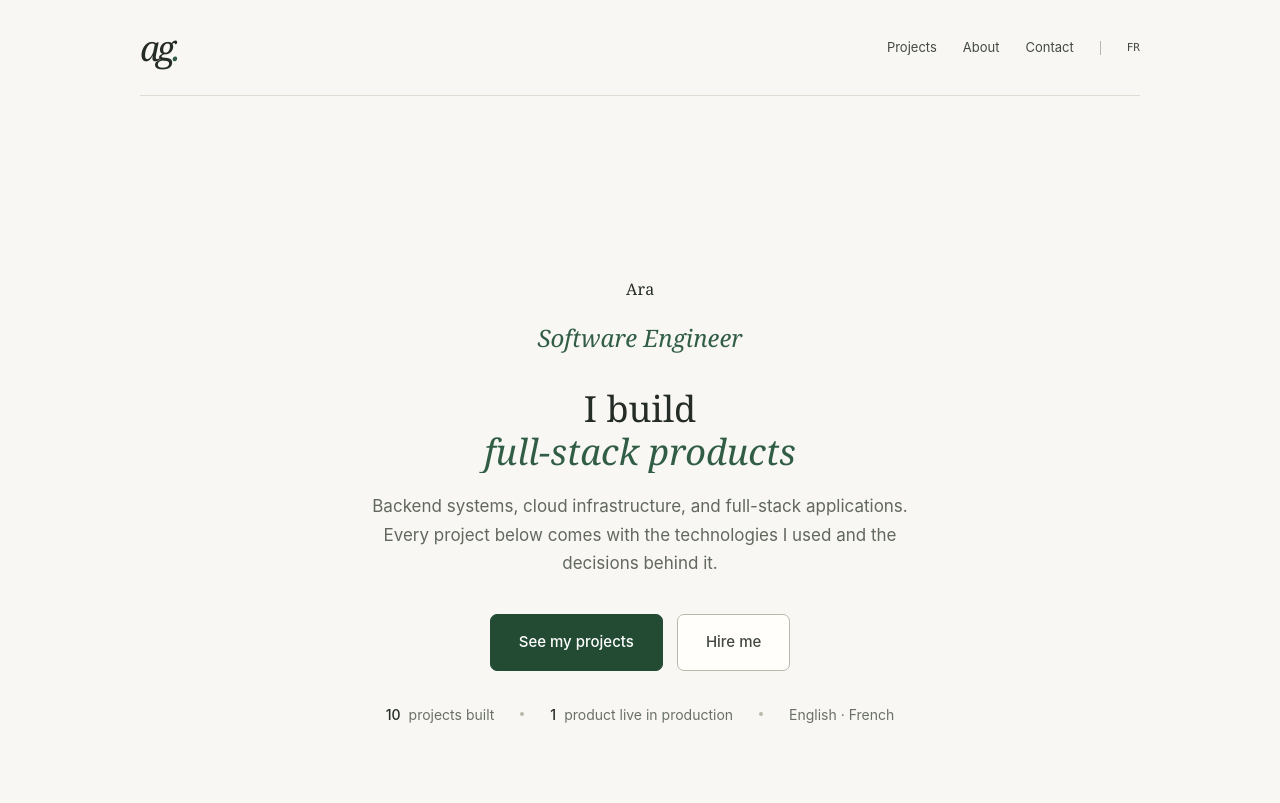
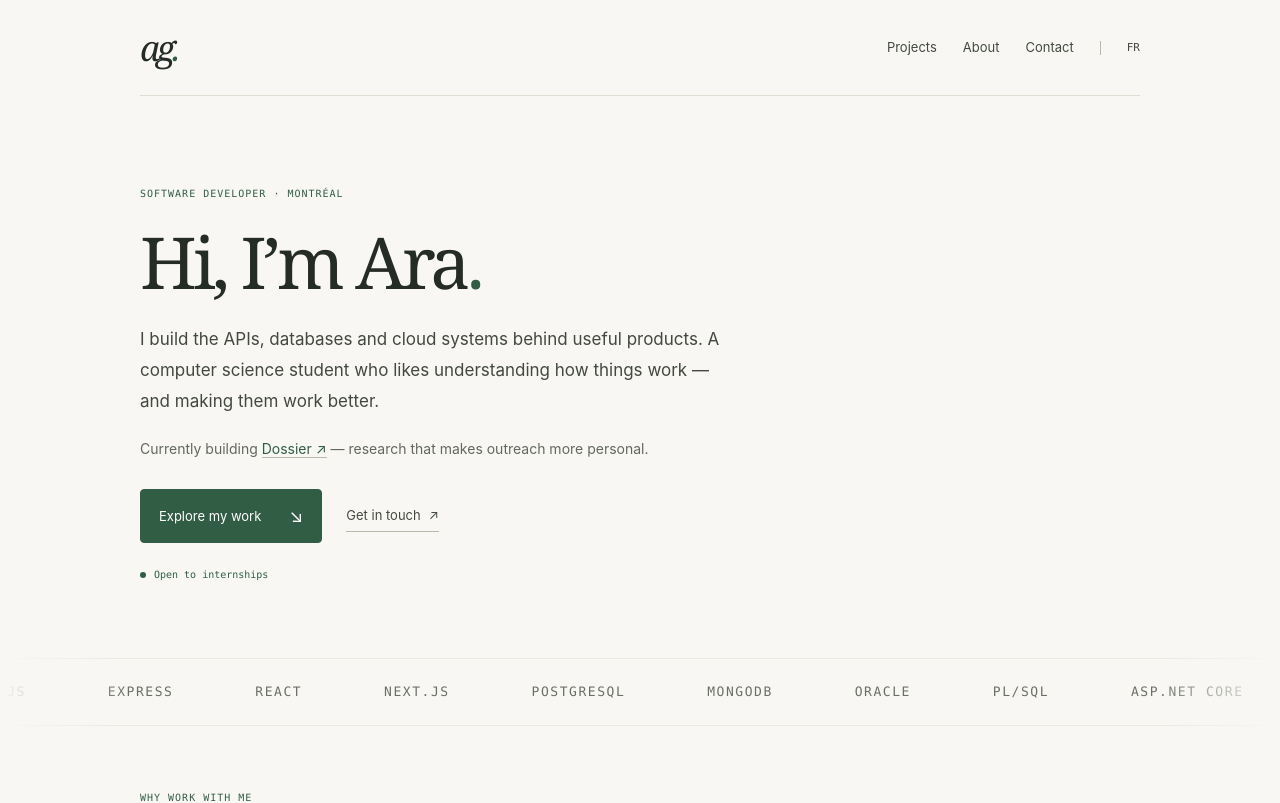
Before and after one commit to AraGhah/Portfolio, a Next.js app: page /en in a window 1280 px wide. Shown: the top 803 px of the page. Built offline with nearby package versions, Linux system fonts and the light colour scheme.

Commit message:
Introduce Ara in a more personal voice

```diff
--- a/components/hero/Hero.module.css
+++ b/components/hero/Hero.module.css
@@ -1,231 +1,14 @@
-.hero {
-  position: relative;
-  min-height: 100vh;
-  min-height: 100svh;
-  display: flex;
-  align-items: center;
-  justify-content: center;
-  padding: clamp(100px, 14vh, 140px) clamp(20px, 7vw, 110px) clamp(80px, 12vh, 120px);
-  overflow: hidden;
-  background: var(--bg);
-}
-
-.fade {
-  position: absolute;
-  inset: auto 0 0;
-  height: 30vh;
-  background: linear-gradient(to top, var(--bg) 15%, transparent);
-  pointer-events: none;
-}
-
-.content {
-  position: relative;
-  z-index: 1;
-  max-width: 780px;
-  text-align: center;
-}
-
-.title {
-  font-family: var(--font-display);
-  font-size: var(--t-hero);
-  font-weight: 400;
-  line-height: 0.9;
-  letter-spacing: -0.02em;
-  margin: 0;
-  color: var(--ink);
-}
-
-.letterMask {
-  display: inline-block;
-  overflow: hidden;
-  padding: 0 0.02em 0.06em;
-  vertical-align: top;
-}
-
-.letter {
-  display: inline-block;
-  color: var(--ink);
-}
-
-.roleBlock {
-  margin-top: clamp(16px, 2.6vh, 24px);
-}
-
-.role {
-  display: inline-block;
-  font-family: var(--font-display);
-  font-style: italic;
-  font-size: clamp(18px, 2.2vw, 24px);
-  margin: 0;
-}
-
-.build {
-  margin: clamp(22px, 3.6vh, 32px) 0 0;
-  font-family: var(--font-display);
-  font-size: clamp(24px, 3.2vw, 36px);
-  line-height: 1.2;
-  color: var(--ink);
-}
-
-.build .buildWord {
-  display: grid;
-  justify-items: center;
-  font-style: italic;
-  color: var(--c-blue);
-}
-
-.lead {
-  margin: clamp(14px, 2.4vh, 20px) auto 0;
-  max-width: 560px;
-  font-size: var(--t-lead);
-  line-height: 1.68;
-  color: var(--ink-muted);
-  text-wrap: pretty;
-}
-
-.actions {
-  display: flex;
-  flex-wrap: wrap;
-  gap: 14px;
-  justify-content: center;
-  margin-top: clamp(26px, 4.5vh, 38px);
-}
-
-.btnPrimary,
-.btnSecondary {
-  position: relative;
-  display: inline-flex;
-  align-items: center;
-  gap: 10px;
-  overflow: hidden;
-  font-family: var(--font-body);
-  font-size: 15px;
-  font-weight: 500;
-  padding: 15px 28px;
-  border-radius: 7px;
-}
-
-.btnPrimary {
-  background: var(--c-blue-strong);
-  border: 1px solid var(--c-blue-strong);
-  color: #ffffff;
-  box-shadow: 0 12px 24px -16px rgba(var(--strong-rgb), 0.5);
-  transition:
-    background-color 300ms var(--ease-out),
-    box-shadow 300ms var(--ease-out);
-}
-
-.btnPrimary:hover {
-  background-color: var(--acc-hover);
-  box-shadow: 0 16px 30px -16px rgba(var(--strong-rgb), 0.6);
-}
-
-.btnSecondary {
-  background: var(--bg-raised);
-  border: 1px solid var(--line-strong);
-  color: var(--ink-body);
-  transition:
-    background 250ms var(--ease-out),
-    border-color 250ms var(--ease-out),
-    color 250ms var(--ease-out);
-}
-
-.btnSecondary:hover {
-  color: var(--acc);
-  border-color: rgba(var(--acc-rgb), 0.45);
-  background: rgba(var(--acc-rgb), 0.06);
-}
-
-.trust {
-  display: flex;
-  flex-wrap: wrap;
-  justify-content: center;
-  gap: 10px 26px;
-  list-style: none;
-  margin: clamp(26px, 4vh, 36px) 0 0;
-  padding: 0;
-  font-family: var(--font-body);
-  font-size: 14px;
-  color: var(--ink-label);
-}
-
-.trust li {
-  display: inline-flex;
-  align-items: center;
-  gap: 8px;
-}
-
-.trust li + li::before {
-  content: '';
-  width: 4px;
-  height: 4px;
-  margin-right: 18px;
-  border-radius: 50%;
-  background: var(--line-strong);
-}
-
-.trust strong {
-  font-weight: 500;
-  color: var(--ink);
-}
-
-.scrollCue {
-  position: absolute;
-  bottom: clamp(20px, 4vh, 36px);
-  left: 50%;
-  z-index: 1;
-  transform: translateX(-50%);
-}
-
-.scrollTrack {
-  position: relative;
-  display: block;
-  width: 22px;
-  height: 36px;
-  border: 1px solid var(--line-strong);
-  border-radius: 12px;
-}
-
-.scrollDot {
-  position: absolute;
-  top: 7px;
-  left: 50%;
-  width: 3px;
-  height: 7px;
-  margin-left: -1.5px;
-  border-radius: 2px;
-  background: var(--acc);
-  animation: scrollDot 2s var(--ease-out) infinite;
-}
-
-@keyframes scrollDot {
-  0% {
-    transform: translateY(0);
-    opacity: 0;
-  }
-  30% {
-    opacity: 1;
-  }
-  100% {
-    transform: translateY(14px);
-    opacity: 0;
-  }
-}
-
-.btnPrimary:focus-visible,
-.btnSecondary:focus-visible {
-  outline: 2px solid var(--acc);
-  outline-offset: 4px;
-}
-
-@media (max-width: 520px) {
-  .trust {
-    flex-direction: column;
-    align-items: center;
-    gap: 8px;
-  }
-
-  .trust li + li::before {
-    display: none;
-  }
-}
+.hero { max-width: calc(var(--w-content) + 56px); margin: auto; padding: 90px 28px 76px; display: grid; grid-template-columns: minmax(0, 1fr) 240px; gap: 58px; align-items: center; }
+.eyebrow { margin-bottom: 22px; color: var(--acc); text-transform: uppercase; letter-spacing: .1em; font: 10px/1.5 var(--font-mono); }
+.title { margin: 0 0 24px; font: 400 clamp(48px, 5.6vw, 76px)/1.08 var(--font-display); letter-spacing: -.055em; }
+.title > span { color: var(--acc); }
+.lead { max-width: 580px; font-size: 17px; line-height: 1.8; margin-bottom: 20px; }
+.current { max-width: 540px; font-size: 14px; color: var(--ink-muted); line-height: 1.8; }
+.current a { color: var(--acc); border-bottom: 1px solid var(--line-strong); }
+.actions { display: flex; flex-wrap: wrap; align-items: center; gap: 24px; margin-top: 28px; font-size: 13px; }
+.primary { display: inline-flex; gap: 28px; align-items: center; background: var(--acc); color: #fffefa; border: 1px solid var(--acc); padding: 11px 18px; border-radius: 4px; transition: background .2s, transform .2s; }
+.primary:hover { background: var(--acc-hover); transform: translateY(-2px); }
+.primary span { font-size: 18px; }
+.available { display: flex; gap: 8px; align-items: center; margin: 24px 0 0; font: 10px/1.5 var(--font-mono); color: var(--acc); }
+@media (max-width: 700px) { .hero { grid-template-columns: minmax(0, 1fr); gap: 36px; padding-top: 52px; } }
+@media (max-width: 600px) { .hero { padding: 50px 22px; } .title { font-size: clamp(42px, 10vw, 60px); } .lead { font-size: 16px; } }
--- a/components/hero/Hero.tsx
+++ b/components/hero/Hero.tsx
@@ -1,131 +1,22 @@
-'use client';
-
-import { useRef } from 'react';
-import { motion, useScroll, useTransform, type Variants } from 'framer-motion';
-import { useLocale, useTranslations } from 'next-intl';
-import { Magnetic } from '@/components/motion/Magnetic';
-import { RotatingWords } from '@/components/motion/RotatingWords';
-import { getProjects } from '@/lib/projects';
+import { useTranslations } from 'next-intl';
+import { profile } from '@/content/profile';
 import styles from './Hero.module.css';
-
-const NAME = 'Ara';
-const EASE = [0.16, 0.84, 0.28, 1] as const;
-
-const letters: Variants = {
-  hidden: {},
-  show: { transition: { staggerChildren: 0.05, delayChildren: 0.1 } },
-};
-
-const letter: Variants = {
-  hidden: { y: '18%', opacity: 0 },
-  show: {
-    y: '0%',
-    opacity: 1,
-    transition: { duration: 0.6, ease: EASE },
-  },
-};
-
-const rise = (delay: number) => ({
-  initial: { opacity: 0, y: 16 },
-  animate: { opacity: 1, y: 0 },
-  transition: { duration: 0.7, ease: EASE, delay },
-});
 
 export function Hero() {
   const t = useTranslations('hero');
-  const locale = useLocale();
-  const projects = getProjects(locale);
-  const liveCount = projects.filter((p) => p.status === 'Live').length;
-  const buildWords = t.raw('buildWords') as string[];
-  const sectionRef = useRef<HTMLElement>(null);
-
-  const { scrollYProgress } = useScroll({
-    target: sectionRef,
-    offset: ['start start', 'end start'],
-  });
-  const contentY = useTransform(scrollYProgress, [0, 1], [0, 80]);
-  const contentOpacity = useTransform(scrollYProgress, [0, 0.7], [1, 0]);
-
   return (
-    <section ref={sectionRef} aria-labelledby="hero-name" className={styles.hero}>
-      <div aria-hidden className={styles.fade} />
-
-      <motion.div className={styles.content} style={{ y: contentY, opacity: contentOpacity }}>
-        <motion.h1
-          id="hero-name"
-          className={styles.title}
-          aria-label={NAME}
-          variants={letters}
-          initial="hidden"
-          animate="show"
-        >
-          {NAME.split('').map((char, i) => (
-            <span key={i} className={styles.letterMask} aria-hidden>
-              <motion.span className={styles.letter} variants={letter}>
-                {char}
-              </motion.span>
-            </span>
-          ))}
-        </motion.h1>
-
-        <motion.div className={styles.roleBlock} {...rise(0.35)}>
-          <p className={`${styles.role} text-gradient`}>{t('role')}</p>
-        </motion.div>
-
-        <motion.p className={styles.build} {...rise(0.45)}>
-          <span className="sr-only">
-            {t('buildPrefix')} {buildWords.join(', ')}
-          </span>
-          <span aria-hidden>
-            {t('buildPrefix')}
-            <RotatingWords words={buildWords} className={styles.buildWord} />
-          </span>
-        </motion.p>
-
-        <motion.p className={styles.lead} {...rise(0.55)}>
-          {t('paragraph')}
-        </motion.p>
-
-        <motion.div className={styles.actions} {...rise(0.65)}>
-          <Magnetic>
-            <a href="#hall" className={styles.btnPrimary}>
-              {t('enterHall')}
-            </a>
-          </Magnetic>
-          <Magnetic>
-            <a href="#contact" className={styles.btnSecondary}>
-              {t('hireMe')}
-            </a>
-          </Magnetic>
-        </motion.div>
-
-        <motion.ul className={styles.trust} {...rise(0.75)}>
-          <li>
-            <strong>{projects.length}</strong> {t('trustProjects')}
-          </li>
-          <li>
-            <strong>{liveCount}</strong> {t('trustLive')}
-          </li>
-          <li>{t('trustLanguages')}</li>
-        </motion.ul>
-      </motion.div>
-
-      <motion.a
-        href="#proof"
-        className={styles.scrollCue}
-        aria-hidden
-        tabIndex={-1}
-        style={{ opacity: contentOpacity }}
-      >
-        <motion.span
-          className={styles.scrollTrack}
-          initial={{ opacity: 0, y: -8 }}
-          animate={{ opacity: 1, y: 0 }}
-          transition={{ delay: 1, duration: 0.8 }}
-        >
-          <span className={styles.scrollDot} />
-        </motion.span>
-      </motion.a>
+    <section aria-labelledby="hero-name" className={styles.hero}>
+      <div className={styles.intro}>
+        <p className={styles.eyebrow}>{t('eyebrow')}</p>
+        <h1 id="hero-name" className={styles.title}>{t('greeting')}<span>.</span></h1>
+        <p className={styles.lead}>{t('paragraph')}</p>
+        <p className={styles.current}>{t('current')} <a href="https://rundossier.co" target="_blank" rel="noreferrer">{t('currentProject')} ↗</a> {t('currentSuffix')}</p>
+        <div className={styles.actions}>
+          <a href="#hall" className={styles.primary}>{t('enterHall')} <span aria-hidden>↘</span></a>
+          <a href={`mailto:${profile.email}`} className="text-link">{t('hireMe')} <span aria-hidden>↗</span></a>
+        </div>
+        <p className={styles.available}><span className="status-dot" aria-hidden />{t('available')}</p>
+      </div>
     </section>
   );
 }
--- a/messages/en.json
+++ b/messages/en.json
@@ -19,13 +19,26 @@
     "location": "Montréal, Québec",
     "role": "Software Engineer",
     "buildPrefix": "I build",
-    "buildWords": ["secure REST APIs", "cloud-deployed apps", "full-stack products", "data pipelines"],
-    "paragraph": "Backend systems, cloud infrastructure, and full-stack applications. Every project below comes with the technologies I used and the decisions behind it.",
-    "enterHall": "See my projects",
-    "hireMe": "Hire me",
+    "buildWords": [
+      "secure REST APIs",
+      "cloud-deployed apps",
+      "full-stack products",
+      "data pipelines"
+    ],
+    "paragraph": "I build the APIs, databases and cloud systems behind useful products. A computer science student who likes understanding how things work — and making them work better.",
+    "enterHall": "Explore my work",
+    "hireMe": "Get in touch",
     "trustProjects": "projects built",
     "trustLive": "product live in production",
-    "trustLanguages": "English · French"
+    "trustLanguages": "English · French",
+    "eyebrow": "Software developer · Montréal",
+    "greeting": "Hi, I’m Ara",
+    "current": "Currently building",
+    "currentProject": "Dossier",
+    "currentSuffix": "— research that makes outreach more personal.",
+    "photoNote": "The person behind the code",
+    "aside": "Away from the keyboard? Probably on a judo mat.",
+    "signature": "A little curiosity goes a long way."
   },
   "why": {
     "eyebrow": "Why work with me",
@@ -104,14 +117,51 @@
     "education": "Education",
     "work": "Experience",
     "educationItems": [
-      { "role": "Computer Science Technology (DEC)", "company": "Collège de Bois-de-Boulogne", "date": "2024–now", "body": "Third year." },
-      { "role": "High School Diploma", "company": "Sourp Hagop High School", "date": "", "body": "" }
+      {
+        "role": "Computer Science Technology (DEC)",
+        "company": "Collège de Bois-de-Boulogne",
+        "date": "2024–now",
+        "body": "Third year."
+      },
+      {
+        "role": "High School Diploma",
+        "company": "Sourp Hagop High School",
+        "date": "",
+        "body": ""
+      }
     ],
     "workItems": [
-      { "role": "Independent Developer", "company": "Self-employed", "date": "2025–present", "body": "Building Dossier, Trade Catch and SentinelOps: backend architecture, REST APIs, authentication, databases, cloud deployment, and full-stack applications.", "tags": ["TypeScript", "Next.js", "React", "PostgreSQL", "AWS"] },
-      { "role": "Customer Service & Sales Associate", "company": "Globo Shoes", "date": "Sep 2026–present", "body": "Selling shoes in store, welcoming customers, answering their questions and helping them find the right pair." },
-      { "role": "Youth Leader", "company": "SCAMA Community Centre", "date": "", "body": "Led recreational and social activities for seniors over two summers." },
-      { "role": "Busser", "company": "Grillade Nostos", "date": "Sep–Nov 2025", "body": "Cleared and reset tables, supported the serving team through peak service." }
+      {
+        "role": "Independent Developer",
+        "company": "Self-employed",
+        "date": "2025–present",
+        "body": "Building Dossier, Trade Catch and SentinelOps: backend architecture, REST APIs, authentication, databases, cloud deployment, and full-stack applications.",
+        "tags": [
+          "TypeScript",
+          "Next.js",
+          "React",
+          "PostgreSQL",
+          "AWS"
+        ]
+      },
+      {
+        "role": "Customer Service & Sales Associate",
+        "company": "Globo Shoes",
+        "date": "Sep 2026–present",
+        "body": "Selling shoes in store, welcoming customers, answering their questions and helping them find the right pair."
+      },
+      {
+        "role": "Youth Leader",
+        "company": "SCAMA Community Centre",
+        "date": "",
+        "body": "Led recreational and social activities for seniors over two summers."
+      },
+      {
+        "role": "Busser",
+        "company": "Grillade Nostos",
+        "date": "Sep–Nov 2025",
+        "body": "Cleared and reset tables, supported the serving team through peak service."
+      }
     ]
   },
   "contact": {
--- a/messages/fr.json
+++ b/messages/fr.json
@@ -19,13 +19,26 @@
     "location": "Montréal, Québec",
     "role": "Ingénieur logiciel",
     "buildPrefix": "Je construis",
-    "buildWords": ["des API REST sécurisées", "des applis dans le nuage", "des produits full stack", "des pipelines de données"],
-    "paragraph": "Systèmes backend, infrastructure infonuagique et applications full stack. Chaque projet ci-dessous présente les technologies utilisées et les décisions qui le sous-tendent.",
-    "enterHall": "Voir mes projets",
-    "hireMe": "Embauchez-moi",
+    "buildWords": [
+      "des API REST sécurisées",
+      "des applis dans le nuage",
+      "des produits full stack",
+      "des pipelines de données"
+    ],
+    "paragraph": "Je construis les API, les bases de données et les systèmes qui font fonctionner des produits utiles. Étudiant en informatique, j’aime comprendre comment les choses marchent — et les améliorer.",
+    "enterHall": "Découvrir mes projets",
+    "hireMe": "Me contacter",
     "trustProjects": "projets réalisés",
     "trustLive": "produit en production",
-    "trustLanguages": "Français · Anglais"
+    "trustLanguages": "Français · Anglais",
+    "eyebrow": "Développeur logiciel · Montréal",
+    "greeting": "Salut, moi c’est Ara",
+    "current": "Je travaille sur",
+    "currentProject": "Dossier",
+    "currentSuffix": "— de la recherche pour des échanges plus personnels.",
+    "photoNote": "La personne derrière le code",
+    "aside": "Loin du clavier ? Probablement sur un tatami.",
+    "signature": "La curiosité fait avancer les choses."
   },
   "why": {
     "eyebrow": "Pourquoi travailler avec moi",
@@ -104,14 +117,51 @@
     "education": "Formation",
     "work": "Expérience",
     "educationItems": [
-      { "role": "Techniques de l’informatique (DEC)", "company": "Collège de Bois-de-Boulogne", "date": "2024–maintenant", "body": "Troisième année." },
-      { "role": "Diplôme d’études secondaires", "company": "École Sourp Hagop", "date": "", "body": "" }
+      {
+        "role": "Techniques de l’informatique (DEC)",
+        "company": "Collège de Bois-de-Boulogne",
+        "date": "2024–maintenant",
+        "body": "Troisième année."
+      },
+      {
+        "role": "Diplôme d’études secondaires",
+        "company": "École Sourp Hagop",
+        "date": "",
+        "body": ""
+      }
     ],
     "workItems": [
-      { "role": "Développeur indépendant", "company": "Travailleur autonome", "date": "2025–maintenant", "body": "Construction de Dossier, Trade Catch et SentinelOps : architecture backend, API REST, authentification, bases de données, déploiement infonuagique et applications full stack.", "tags": ["TypeScript", "Next.js", "React", "PostgreSQL", "AWS"] },
-      { "role": "Service à la clientèle et vente", "company": "Globo Chaussures", "date": "Sep 2026–maintenant", "body": "Vente de chaussures en magasin, accueil de la clientèle, réponse à leurs questions et conseils pour trouver la bonne paire." },
-      { "role": "Animateur jeunesse", "company": "Centre communautaire SCAMA", "date": "", "body": "Animation d’activités récréatives et sociales pour aînés pendant deux étés." },
-      { "role": "Commis de salle", "company": "Grillade Nostos", "date": "Sep–Nov 2025", "body": "Débarrassage et remise en place des tables, soutien à l’équipe de service aux heures de pointe." }
+      {
+        "role": "Développeur indépendant",
+        "company": "Travailleur autonome",
+        "date": "2025–maintenant",
+        "body": "Construction de Dossier, Trade Catch et SentinelOps : architecture backend, API REST, authentification, bases de données, déploiement infonuagique et applications full stack.",
+        "tags": [
+          "TypeScript",
+          "Next.js",
+          "React",
+          "PostgreSQL",
+          "AWS"
+        ]
+      },
+      {
+        "role": "Service à la clientèle et vente",
+        "company": "Globo Chaussures",
+        "date": "Sep 2026–maintenant",
+        "body": "Vente de chaussures en magasin, accueil de la clientèle, réponse à leurs questions et conseils pour trouver la bonne paire."
+      },
+      {
+        "role": "Animateur jeunesse",
+        "company": "Centre communautaire SCAMA",
+        "date": "",
+        "body": "Animation d’activités récréatives et sociales pour aînés pendant deux étés."
+      },
+      {
+        "role": "Commis de salle",
+        "company": "Grillade Nostos",
+        "date": "Sep–Nov 2025",
+        "body": "Débarrassage et remise en place des tables, soutien à l’équipe de service aux heures de pointe."
+      }
     ]
   },
   "contact": {
```
